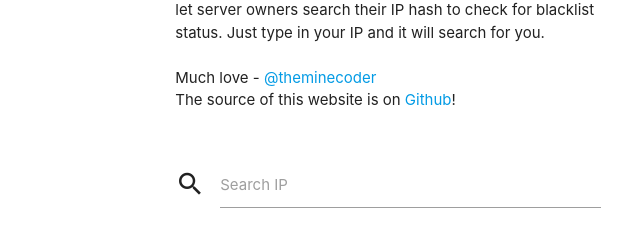
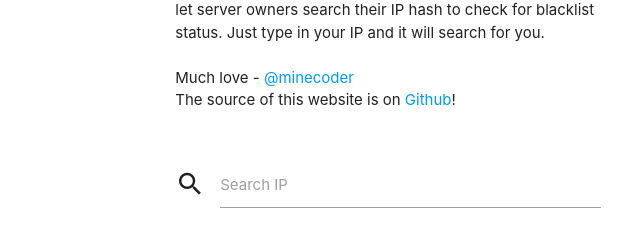
Before and after one commit to theminecoder/blockedservers-website, a website: page public/index.html in a window 1280 px wide. Shown: the part 260-499 px from the top of the page, 252-892 px from the left. Drawn offline with nearby package versions, Linux system fonts and the light colour scheme.

Commit message:
You should sleep, minecoder

```diff
--- a/public/index.html
+++ b/public/index.html
@@ -19,7 +19,7 @@
 					<br><br>
 					So I have created this website with the help of <a href="https://twitter.com/xBytezz" target="_blank">@xBytezz</a> to let server owners search their IP hash to check for blacklist status. Just type in your IP and it will search for you.
 					<br><br>
-					Much love - <a href="https://twitter.com/minecoder" target="_blank">@theminecoder</a>
+					Much love - <a href="https://twitter.com/minecoder" target="_blank">@minecoder</a>
 					<br>
 					<span class="text-grey">The source of this website is on <a href="https://github.com/BlockedServersMC" target="_blank">Github</a>!</span>
 					</p>
```
